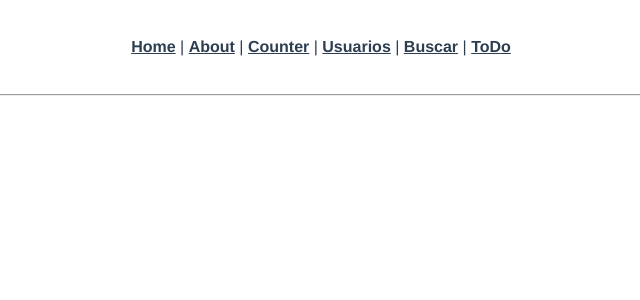
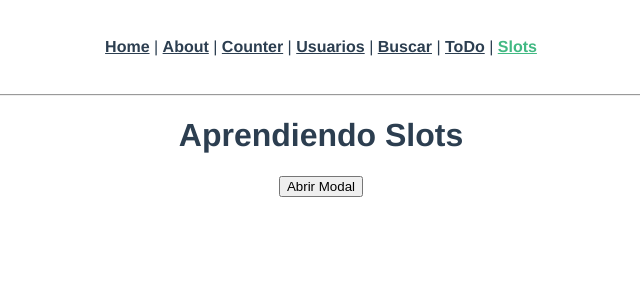
Before and after one commit to jescolargonzalez/08-composition-api, a Vue app: page /#/slots in a window 1280 px wide. Shown: the top 300 px of the page, without its empty margins (319-959 px from the left). Built offline with nearby package versions, Linux system fonts and the light colour scheme.

Commit message:
añadido vista slots y enrutado

```diff
--- a/src/App.vue
+++ b/src/App.vue
@@ -5,7 +5,8 @@
     <router-link :to="{ name: 'counter' }">Counter</router-link> |
     <router-link :to="{ name: 'users' }">Usuarios</router-link> |
     <router-link :to="{ name: 'pokemon-search' }">Buscar</router-link> |
-    <router-link :to="{ name: 'todo' }">ToDo</router-link>
+    <router-link :to="{ name: 'todo' }">ToDo</router-link> |
+    <router-link :to="{ name: 'slots' }">Slots</router-link>
   </div>
   <hr>
 
--- /dev/null
+++ b/src/composables/useTodos.js
@@ -0,0 +1,21 @@
+import { computed , ref } from 'vue'
+import { useStore } from 'vuex'
+//   COMPOSABLE
+const useTodos = () => {
+
+    const store = useStore()
+    const currentTab = ref('all')
+
+    return {
+        currentTab,
+        // al ser solo utilizada en el template, se coloca aqui en vez de una const fuera del return como el store.
+        pending: computed( () => store.getters['pendingTodos']),// Array's
+        all: computed( () => store.getters['allTodos']),// Array's
+        completed: computed( () => store.getters['completedTodos']),// Array's
+        getTodosByTab: computed( () => store.getters['getTodosByTab'](currentTab.value) ),
+        //Method's
+        toggleTodo: ( id ) => { store.commit('toggleTodo', id) }
+    }
+}
+
+export default useTodos
--- a/src/router/index.js
+++ b/src/router/index.js
@@ -42,6 +42,11 @@ const routes = [
     name: 'todo',
     component: () => import(/* webpackChunkName: "ToDo" */ '../views/TodoVuex.vue')
   },
+  {
+    path: '/slots',
+    name: 'slots',
+    component: () => import(/* webpackChunkName: "Slots" */ '../views/CustomSlots.vue')
+  },
 ]
 
 const router = createRouter({
--- /dev/null
+++ b/src/views/CustomSlots.vue
@@ -0,0 +1,14 @@
+<template>
+    <h1>Aprendiendo Slots</h1>
+    <button>Abrir Modal</button>
+</template>
+
+<script>
+export default {
+
+}
+</script>
+
+<style scoped>
+
+</style>
--- a/src/views/TodoVuex.vue
+++ b/src/views/TodoVuex.vue
@@ -22,32 +22,24 @@
 </div>
 </template>
 
+
+<!--   commit - ejecutar acciones/mutaciones   -->
+<!--   dispatch - despachar acciones (asincrono)   -->
 <script>
-import { computed , ref } from 'vue'
-import { useStore } from 'vuex'
-
-// commit - ejecutar acciones/mutaciones
-// dispatch - despachar acciones (asincrono)
+import useTodos from "../composables/useTodos";
 
 export default {
-    setup() { // composition api , [!] no hay this! , Recomendacion NO USAR METODOS
-
-        //1º's - Composables (de terceros primero, luego los propios)
-        const store = useStore()
-        console.log(store)
-        //2º's - State's
-        const currentTab = ref('all')
+    // composition api , [!] no hay this! , Recomendacion NO USAR METODOS
+    setup() {
+        const { pending , currentTab , getTodosByTab , toggleTodo } = useTodos()
 
         return {
             currentTab,
-            // al ser solo utilizada en el template, se coloca aqui en vez de una const fuera del return como el store.
-            pending: computed( () => store.getters['pendingTodos']),// Array's
-            all: computed( () => store.getters['allTodos']),// Array's
-            completed: computed( () => store.getters['completedTodos']),// Array's
-            getTodosByTab: computed( () => store.getters['getTodosByTab'](currentTab.value) ),
-            //Method's
-            toggleTodo: ( id ) => { store.commit('toggleTodo', id) }
+            getTodosByTab,
+            pending,
+            toggleTodo
         }
+
     }
 }
 </script>
```
